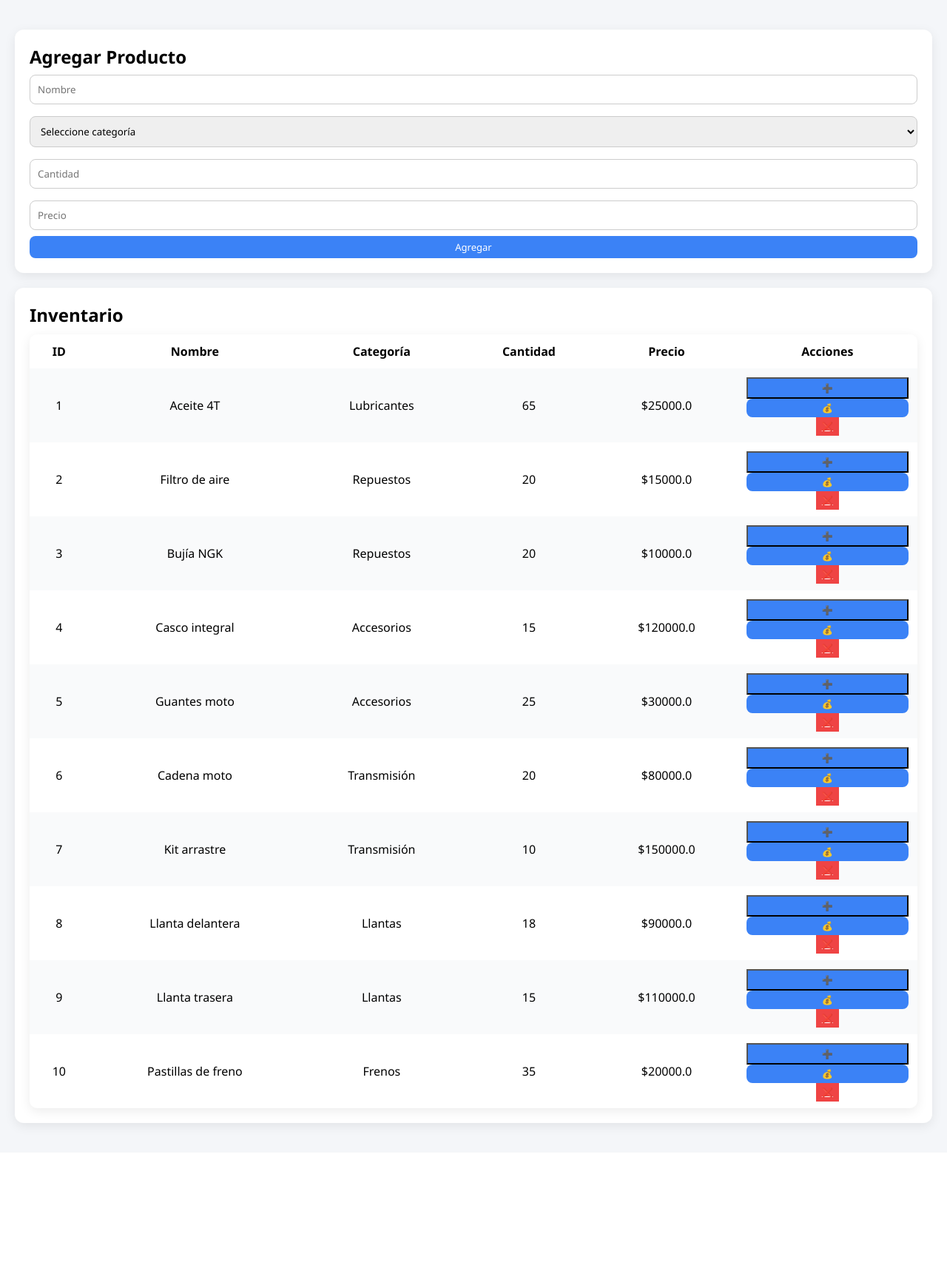
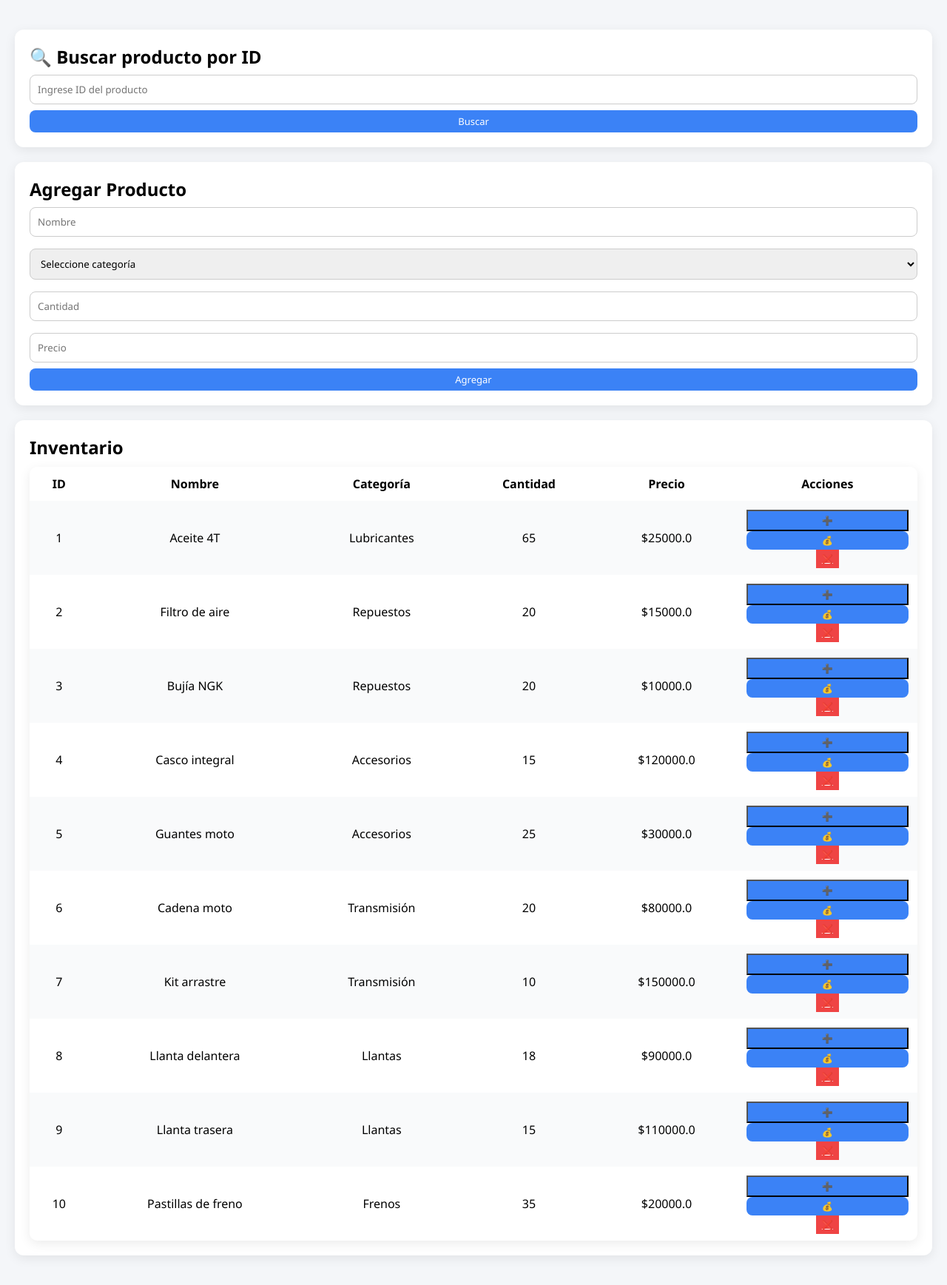
Before and after one commit to miarevaloto/inventario-test, a Flask app: page /index in a window 1280 px wide. Shown: the part 63-1800 px from the top of the page at 74% size. Before the commit the page ends 1595 px from the top, so only its background shows below. Run offline with Flask 3, Linux system fonts and the light colour scheme; a user stored in the database is signed in; data comes from the database, SQL or seed files in the repository.

Commit message:
Update index.html

```diff
--- a/templates/index.html
+++ b/templates/index.html
@@ -35,6 +35,14 @@
         function cerrarModal() {
             document.getElementById("modal").style.display = "none";
         }
+
+        // cerrar haciendo click fuera
+        window.onclick = function(event) {
+            const modal = document.getElementById("modal");
+            if (event.target === modal) {
+                cerrarModal();
+            }
+        }
     </script>
 </head>
 
@@ -68,6 +76,27 @@
   {% endif %}
 {% endwith %}
 
+<!-- 🔍 BUSCAR PRODUCTO -->
+<div class="card">
+    <h2>🔍 Buscar producto por ID</h2>
+
+    <form method="POST" action="/buscar_producto">
+        <input type="number" name="id" placeholder="Ingrese ID del producto" required>
+        <button class="btn btn-primary">Buscar</button>
+    </form>
+</div>
+
+<!-- RESULTADO BUSQUEDA -->
+{% if producto_buscado %}
+<div class="card">
+    <h2>Resultado</h2>
+    <p><strong>Nombre:</strong> {{ producto_buscado["nombre"] }}</p>
+    <p><strong>Categoría:</strong> {{ producto_buscado["categoria"] }}</p>
+    <p><strong>Cantidad:</strong> {{ producto_buscado["cantidad"] }}</p>
+    <p><strong>Precio:</strong> ${{ producto_buscado["precio"] }}</p>
+</div>
+{% endif %}
+
 <!-- AGREGAR PRODUCTO -->
 <div class="card">
     <h2>Agregar Producto</h2>
@@ -76,7 +105,7 @@
 
         <input name="nombre" placeholder="Nombre" required>
 
-        <!-- 🔥 CATEGORÍA (CORREGIDO AQUÍ) -->
+        <!-- CATEGORÍA -->
         <select name="categoria_select" id="categoria" onchange="toggleNuevaCategoria()" required>
             <option value="">Seleccione categoría</option>
 
@@ -98,7 +127,7 @@
     </form>
 </div>
 
-<!-- TABLA -->
+<!-- TABLA INVENTARIO -->
 <div class="card">
     <h2>Inventario</h2>
 
@@ -149,7 +178,11 @@
 
         <form id="formModal" method="POST">
             <input type="number" name="cantidad" min="1" placeholder="Cantidad" required>
-            <button class="btn btn-primary">Confirmar</button>
+
+            <div style="margin-top:10px;">
+                <button type="submit" class="btn btn-primary">Confirmar</button>
+                <button type="button" onclick="cerrarModal()" class="btn btn-secondary">Cancelar</button>
+            </div>
         </form>
 
     </div>
```
